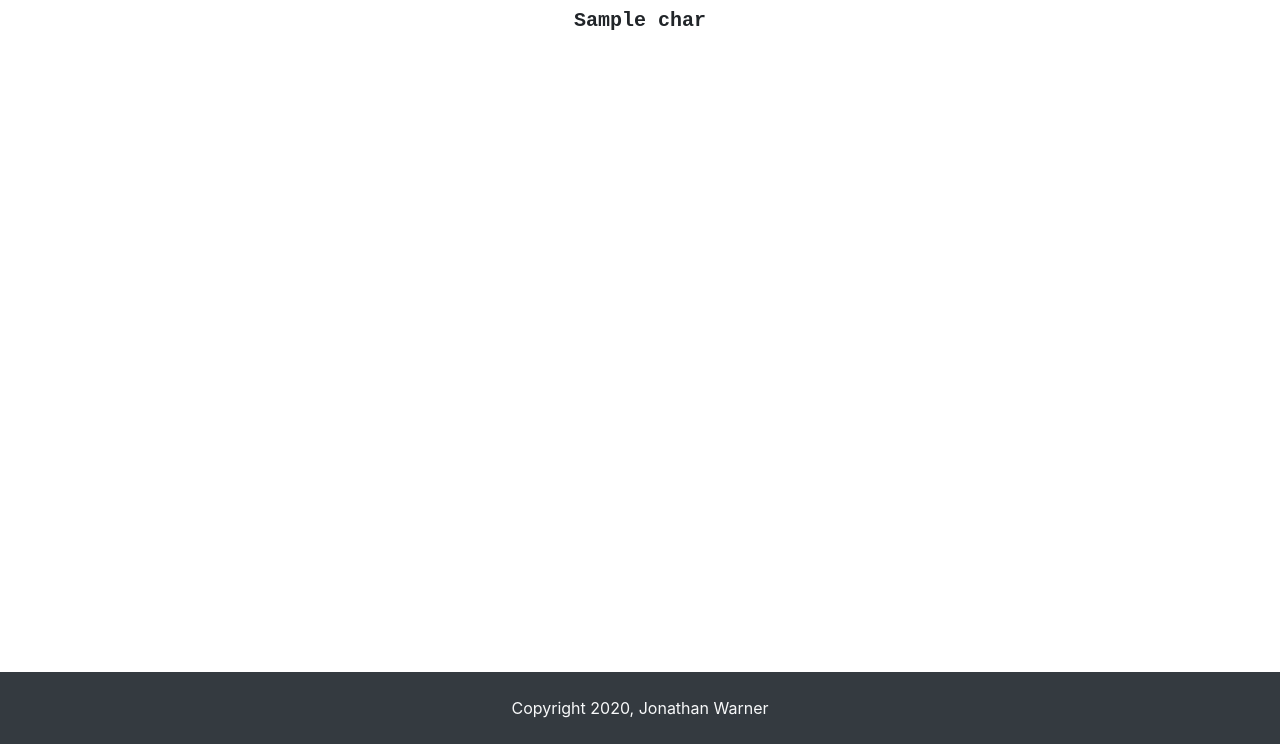
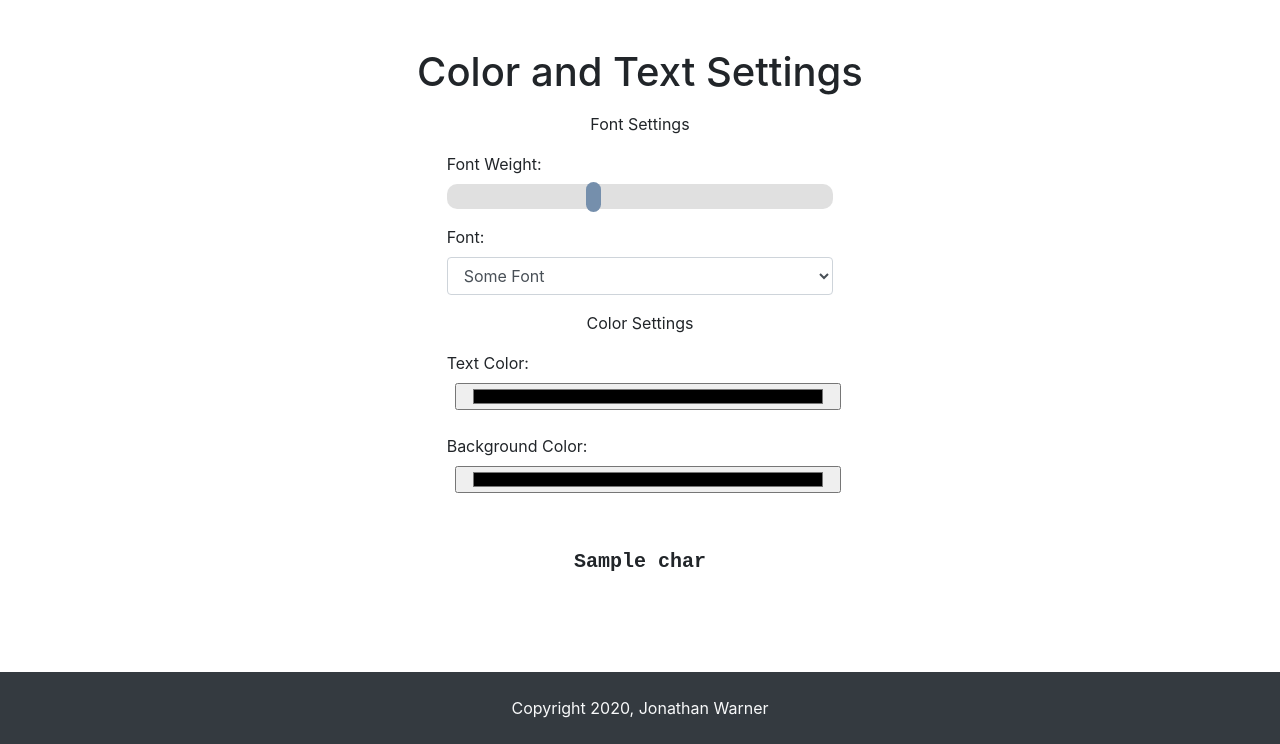
Before and after one commit to jewarner57/image-to-ascii-converter, a Flask app: template templates/view.html in a window 1280 px wide. Shown: the part 56-800 px from the top of the page. Run offline with Flask 2, Linux system fonts and the light colour scheme; the template is opened without the code that fills it: most values are stand-ins (such as "Sample title", 1, 10 or a date in 2020).

Commit message:
feat: add view settings inputs

```diff
--- a/templates/convert.html
+++ b/templates/convert.html
@@ -45,7 +45,7 @@
                                 <!-- custom charkey tooltip -->
                                 <button type="button" class="btn btn-secondary ml-2" data-toggle="tooltip"
                                     data-placement="top"
-                                    title="Write custom character key dark to light with one space between each character">
+                                    title="Write your custom character key ordered dark to light with one space between each character">
                                     ?
                                 </button>
                             </div>
--- a/templates/view.html
+++ b/templates/view.html
@@ -1,5 +1,38 @@
 {% extends 'base.html' %}
 {% block content %}
+
+<section>
+    <div class="col-12 py-5">
+        <h1 class="text-center">Color and Text Settings</h1>
+        <div class="col-4 offset-4">
+            <form class="form-group"></form>
+
+            <p class="text-center">Font Settings</p>
+            <!-- font weight range slider -->
+            <label for="font-weight">Font Weight:</label>
+            <input type="range" min="100" max="900" value="400" class="slider mb-3" id="font-weight">
+
+            <label for="font-style">Font:</label>
+            <select id="font-style" class="form-control mb-3">
+                <option value="1">Some Font</option>
+                <option value="2">Some Other Font</option>
+            </select>
+
+            <p class="text-center">Color Settings</p>
+
+            <div class="color-settings">
+                <div class="color-picker mb-4">
+                    <label for="text-color">Text Color: </label>
+                    <input type="color" class="ml-2 color-input col-12">
+                </div>
+                <div class="color-picker">
+                    <label for="text-color">Background Color: </label>
+                    <input type="color" class="ml-2 color-input col-12">
+                </div>
+            </div>
+        </div>
+    </div>
+</section>
 
 <section>
     <div class="ascii-display-container">
```
Also changed, not shown: TODO.md (+7 -10 lines), static/convert.js (+21 -5 lines), static/view-settings.js (added, +11 -0 lines), static/styles.css (line endings or trailing spaces).
